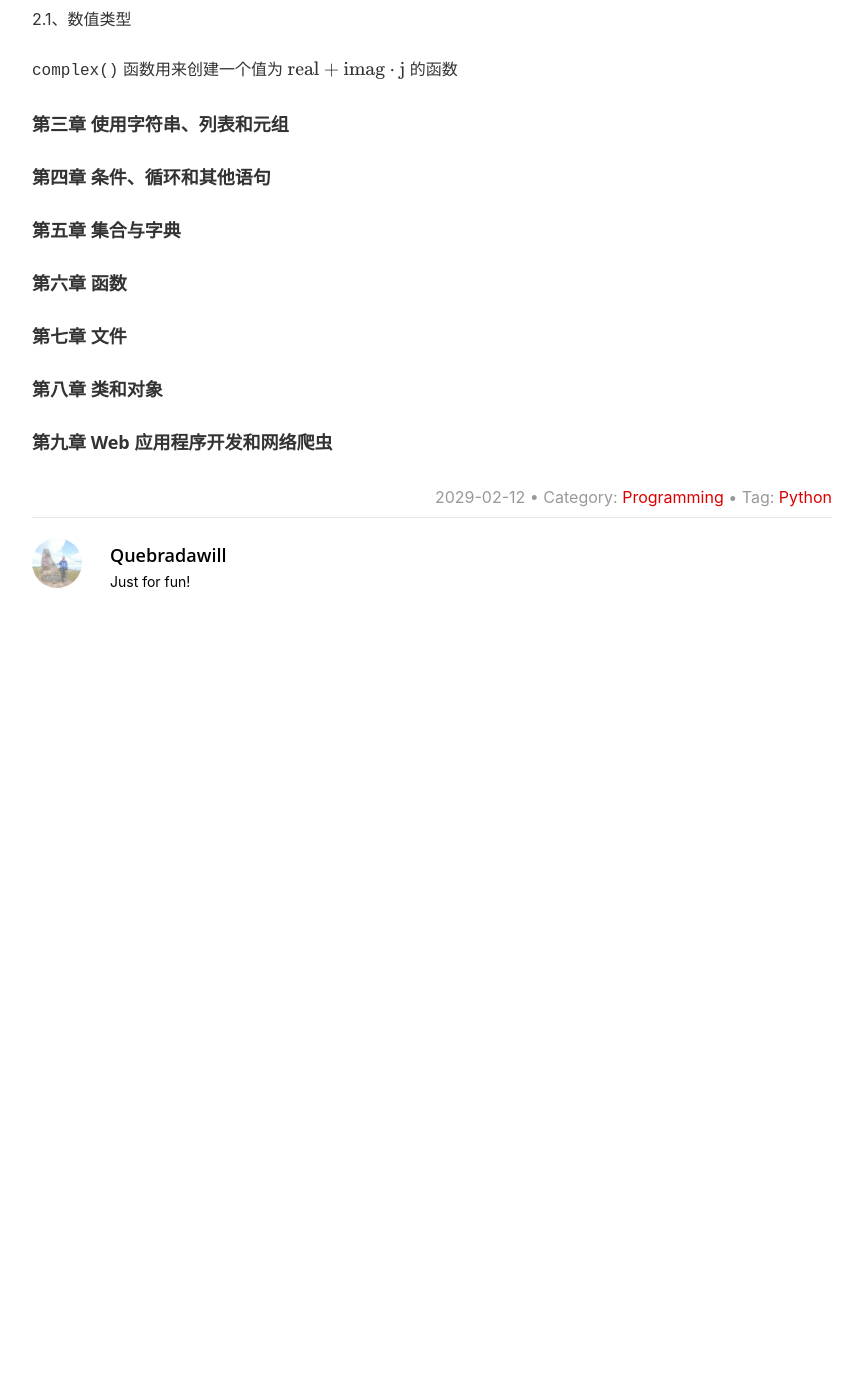
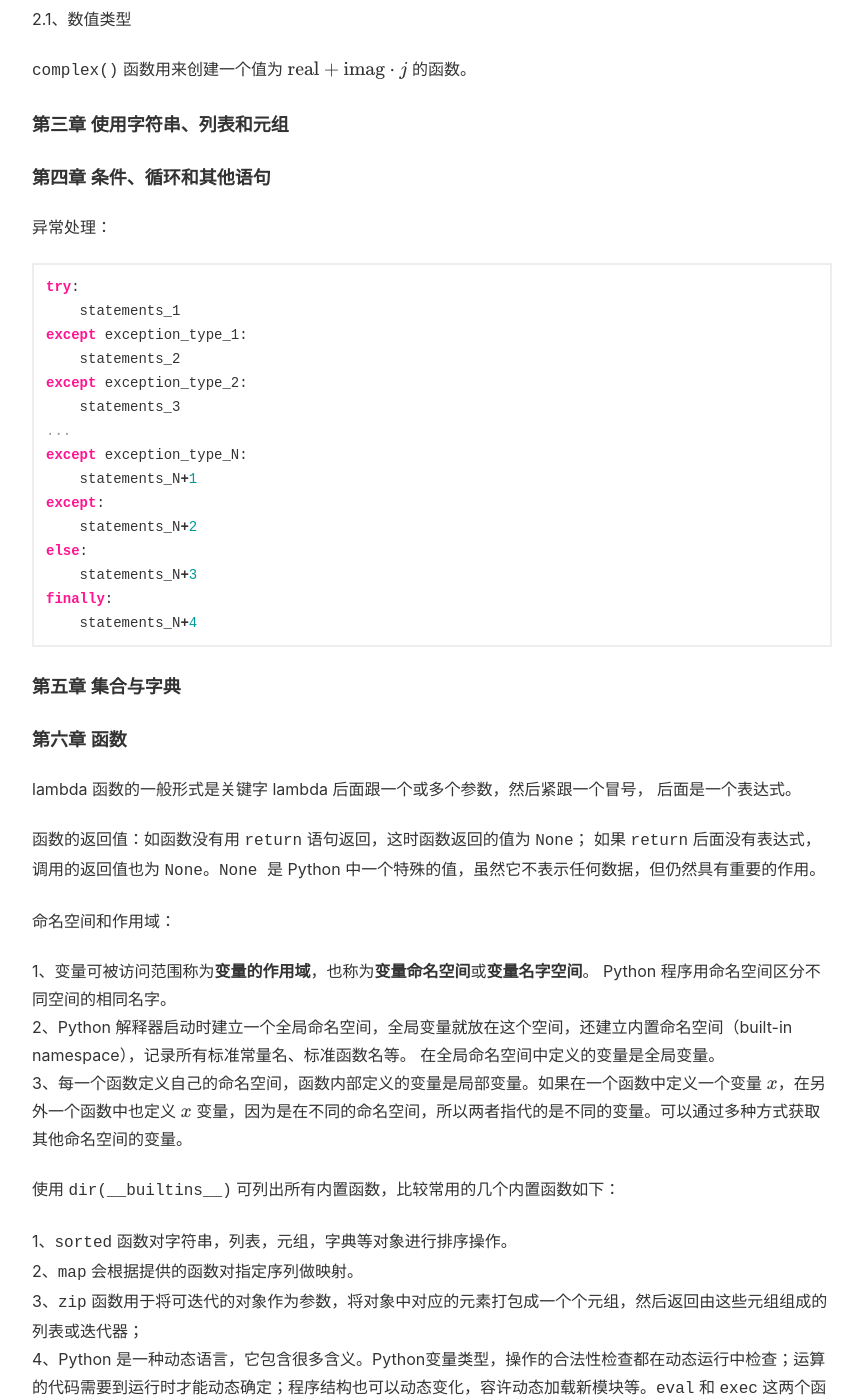
Before and after one commit to Quebradawill/quebrada.github.io, a Jekyll site: the page built from _posts/2020-02-12-Python-zju.md, in a window 1280 px wide and 1400 px high, scrolled down 560 px. Shown: the whole window, without its empty margins (208-1071 px from the left). Built offline with Jekyll 4.4.1, drawn with Linux system fonts in a browser that asks for light colours; formulas are drawn with MathJax 3; a script that is not in the unit is left out; comment, search, counter and statistics services are not loaded; before the commit the page ends 1190 px from its top, so only the background shows below that; some of the changed text lies outside the part shown.

Commit message:
Update 2020-02-12-Python-zju.md

````diff
--- a/_posts/2020-02-12-Python-zju.md
+++ b/_posts/2020-02-12-Python-zju.md
@@ -1,7 +1,7 @@
 ---
 layout: post
 title: Python 程序设计 - 浙江大学
-date: 2029-02-12
+date: 2020-02-12
 categories: Programming
 tags: Python
 status: publish
@@ -32,7 +32,7 @@ m, n = input('请输入多个值：').split()
 
 2.1、数值类型
 
-`complex()` 函数用来创建一个值为 $\rm{real} + \rm{imag} \cdot j$ 的函数
+`complex()` 函数用来创建一个值为 $\textrm{real} + \textrm{imag} \cdot j$ 的函数。
 
 ## 第三章 使用字符串、列表和元组
 
@@ -40,7 +40,25 @@ m, n = input('请输入多个值：').split()
 
 ## 第四章 条件、循环和其他语句
 
+异常处理：
 
+```python
+try:
+    statements_1
+except exception_type_1:
+    statements_2
+except exception_type_2:
+    statements_3
+...
+except exception_type_N:
+    statements_N+1
+except:
+    statements_N+2
+else:
+    statements_N+3
+finally:
+    statements_N+4
+```
 
 ## 第五章 集合与字典
 
@@ -48,7 +66,44 @@ m, n = input('请输入多个值：').split()
 
 ## 第六章 函数
 
+lambda 函数的一般形式是关键字 lambda 后面跟一个或多个参数，然后紧跟一个冒号， 后面是一个表达式。
 
+函数的返回值：如函数没有用 `return` 语句返回，这时函数返回的值为 `None`； 如果 `return` 后面没有表达式，调用的返回值也为 `None`。`None `是 Python 中一个特殊的值，虽然它不表示任何数据，但仍然具有重要的作用。
+
+命名空间和作用域：
+
+1、变量可被访问范围称为**变量的作用域**，也称为**变量命名空间**或**变量名字空间**。 Python 程序用命名空间区分不同空间的相同名字。<br>2、Python 解释器启动时建立一个全局命名空间，全局变量就放在这个空间，还建立内置命名空间（built-in namespace），记录所有标准常量名、标准函数名等。 在全局命名空间中定义的变量是全局变量。<br>3、每一个函数定义自己的命名空间，函数内部定义的变量是局部变量。如果在一个函数中定义一个变量 $x$，在另外一个函数中也定义 $x$ 变量，因为是在不同的命名空间，所以两者指代的是不同的变量。可以通过多种方式获取其他命名空间的变量。
+
+使用 `dir(__builtins__)` 可列出所有内置函数，比较常用的几个内置函数如下：
+
+1、`sorted` 函数对字符串，列表，元组，字典等对象进行排序操作。<br>2、`map` 会根据提供的函数对指定序列做映射。<br>3、`zip` 函数用于将可迭代的对象作为参数，将对象中对应的元素打包成一个个元组，然后返回由这些元组组成的列表或迭代器；<br>4、Python 是一种动态语言，它包含很多含义。Python变量类型，操作的合法性检查都在动态运行中检查；运算的代码需要到运行时才能动态确定；程序结构也可以动态变化，容许动态加载新模块等。`eval` 和 `exec` 这两个函数就体现了这个特点。`eval` 是计算表达式，返回表达式的值。`exec` 可运行 Python 的程序，返回程序运行结果。<br>5、`all` 和 `any` 函数将可迭代的对象作为参数。
+
+如下方法也可以列出所有内置函数：
+
+```python
+import builtins
+dir(builtins)
+```
+
+引入模块的方法：
+
+```python
+import module_name
+```
+
+下面这种方法引入模块中的所有函数，调用的时候不需要再加模块名
+
+```python
+from module_name import *
+```
+
+下面这种方法引入模块中的单个函数，调用的时候也不需要再加模块名
+
+```python
+from module_name import function_name
+```
+
+**包**：我们已使用过单行代码、多行函数、独立程序以及同一目录下的多个模块。为了使 Python 应用更具可扩展性，你可以把多个模块文件组织成目录，称之为**包**。包是一个目录，其中包含一组模块文件和一个 init.py 文件。如果模块存在于包中，使用 `import package.module_name` 形式导入包中模块，用以下形式调用函数：`package.module_name.function_name`。
 
 ## 第七章 文件
 
````
